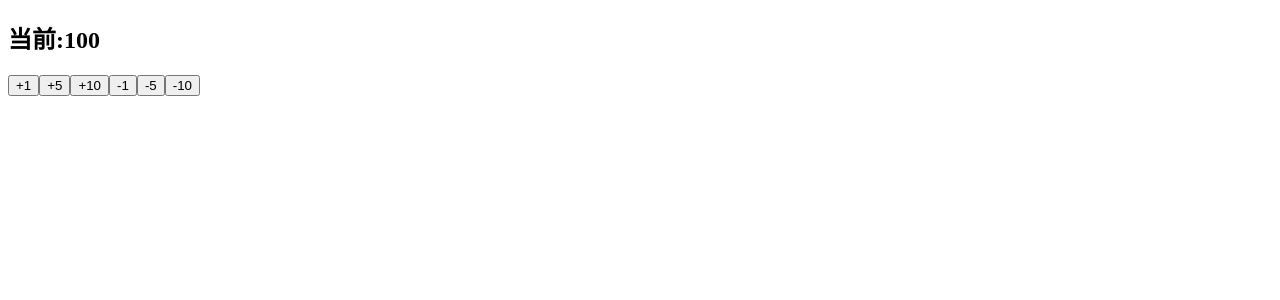
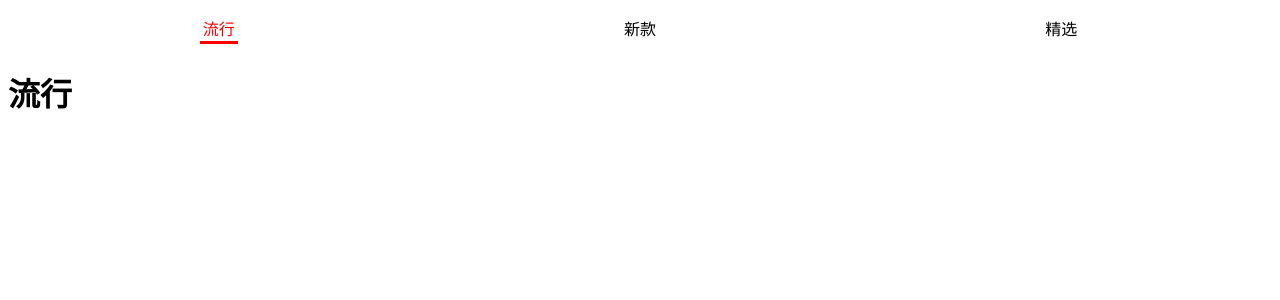
Before and after one commit to CaoKejian/React_Study, a React (Create React App) app: page / in a window 1280 px wide. Shown: the top 300 px of the page. Built offline with nearby package versions, Linux system fonts and the light colour scheme.

Commit message:
父子组件通信 案例

```diff
--- a/src/App.jsx
+++ b/src/App.jsx
@@ -1,5 +1,5 @@
 import React, { Component } from 'react'
-import Main from './share/子传父/Main'
+import Main from './share/组建通信案例/Main'
 
 export class App extends Component {
   render() {
--- /dev/null
+++ b/src/share/组建通信案例/Main.jsx
@@ -0,0 +1,26 @@
+import React, { Component } from 'react'
+import TabControl from './TabControl'
+
+export class Main extends Component {
+  constructor() {
+    super()
+    this.state = {
+      titles: ['流行', '新款', '精选'],
+      tabIndex: 0
+    }
+  }
+  tabClick(index) {
+    this.setState({ tabIndex: index })
+  }
+  render() {
+    const { tabIndex, titles } = this.state
+    return (
+      <div className='main'>
+        <TabControl titles={titles} tabClick={i => this.tabClick(i)} />
+        <h1>{titles[tabIndex]}</h1>
+      </div>
+    )
+  }
+}
+
+export default Main
--- /dev/null
+++ b/src/share/组建通信案例/TabControl.css
@@ -0,0 +1,16 @@
+.tabcontrol{
+  display: flex;
+  height: 40px;
+  align-items: center;
+  text-align: center;
+}
+.item{
+flex: 1;
+}
+.item.active{
+  color: red;
+}
+.item.active .text{
+  padding: 3px;
+  border-bottom: 3px solid red;
+}
--- /dev/null
+++ b/src/share/组建通信案例/TabControl.jsx
@@ -0,0 +1,34 @@
+import React, { Component } from 'react'
+import './TabControl.css'
+
+export class TabControl extends Component {
+  constructor() {
+    super()
+    this.state = {
+      currentIndex: 0
+    }
+  }
+  itemClick(index) {
+    this.setState({
+      currentIndex: index
+    })
+    this.props.tabClick(index)
+  }
+  render() {
+    const { titles } = this.props
+    const { currentIndex } = this.state
+    return (
+      <div className='tabcontrol'>
+        {titles.map((item, index) => {
+          return <div className={`item ${index === currentIndex ? 'active' : ''}`} key={item}
+            onClick={e => this.itemClick(index)}
+          >
+            <span className='text'>{item}</span>
+          </div>
+        })}
+      </div>
+    )
+  }
+}
+
+export default TabControl
```
